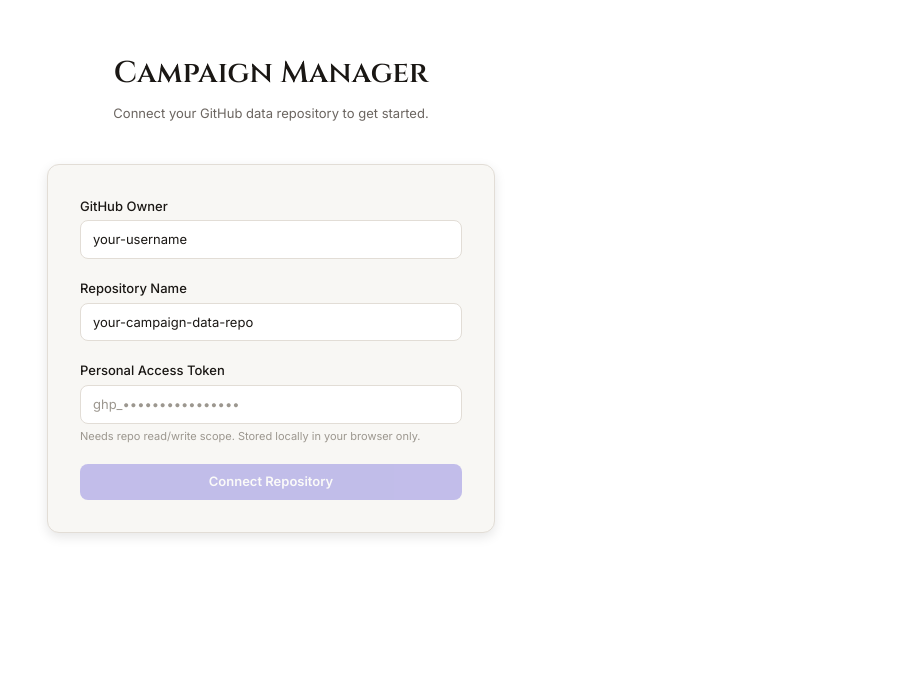
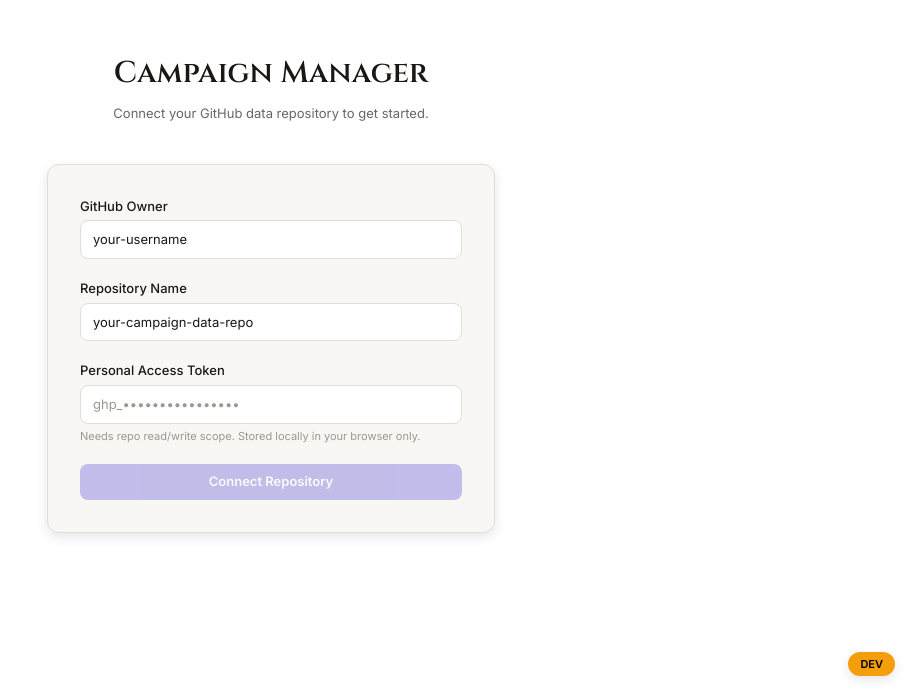
Before and after one commit to DanFeinstat/LW_world_builder, a React (Vite) app: page / in a window 1280 px wide. Shown: the part 108-800 px from the top of the page, without its empty margins (369-1280 px from the left). Built offline with nearby package versions, Linux system fonts and the light colour scheme.

Commit message:
feat(polling): wire usePolling into AppProvider, mount DevToolbar in dev

```diff
--- a/src/App.tsx
+++ b/src/App.tsx
@@ -10,6 +10,7 @@ import { ArticleEditor } from '@/components/articles/ArticleEditor'
 import { useArticleStore } from '@/stores/useArticleStore'
 import type { Article } from '@/components/articles/types'
 import { Modal } from '@/components/shared/Modal/Modal'
+import { DevToolbar } from '@/components/dev/DevToolbar'
 
 type View = 'articles'
 
@@ -119,6 +120,7 @@ export default function App() {
     <AppProvider>
       <AppRoutes />
       <ToastStack />
+      {import.meta.env.DEV && <DevToolbar />}
     </AppProvider>
   )
 }
--- a/src/context/AppContext.tsx
+++ b/src/context/AppContext.tsx
@@ -2,6 +2,7 @@ import React, { useEffect, useState } from 'react'
 import type { User, CampaignMeta, ThemePreference, ConnectionStatus, GitHubConfig } from '@/types'
 import { getStoredTheme, setStoredTheme, applyTheme } from '@/lib/theme'
 import { createContext } from './createContext'
+import { usePolling } from '@/hooks/usePolling'
 
 // ---------------------------------------------------------------------------
 // Types
@@ -66,6 +67,8 @@ export function AppProvider({ children }: { children: React.ReactNode }) {
     applyTheme(theme)
   }, [theme])
 
+  usePolling(githubConfig, setConnectionStatus)
+
   function setTheme(newTheme: ThemePreference) {
     setStoredTheme(newTheme)
     applyTheme(newTheme)
```
